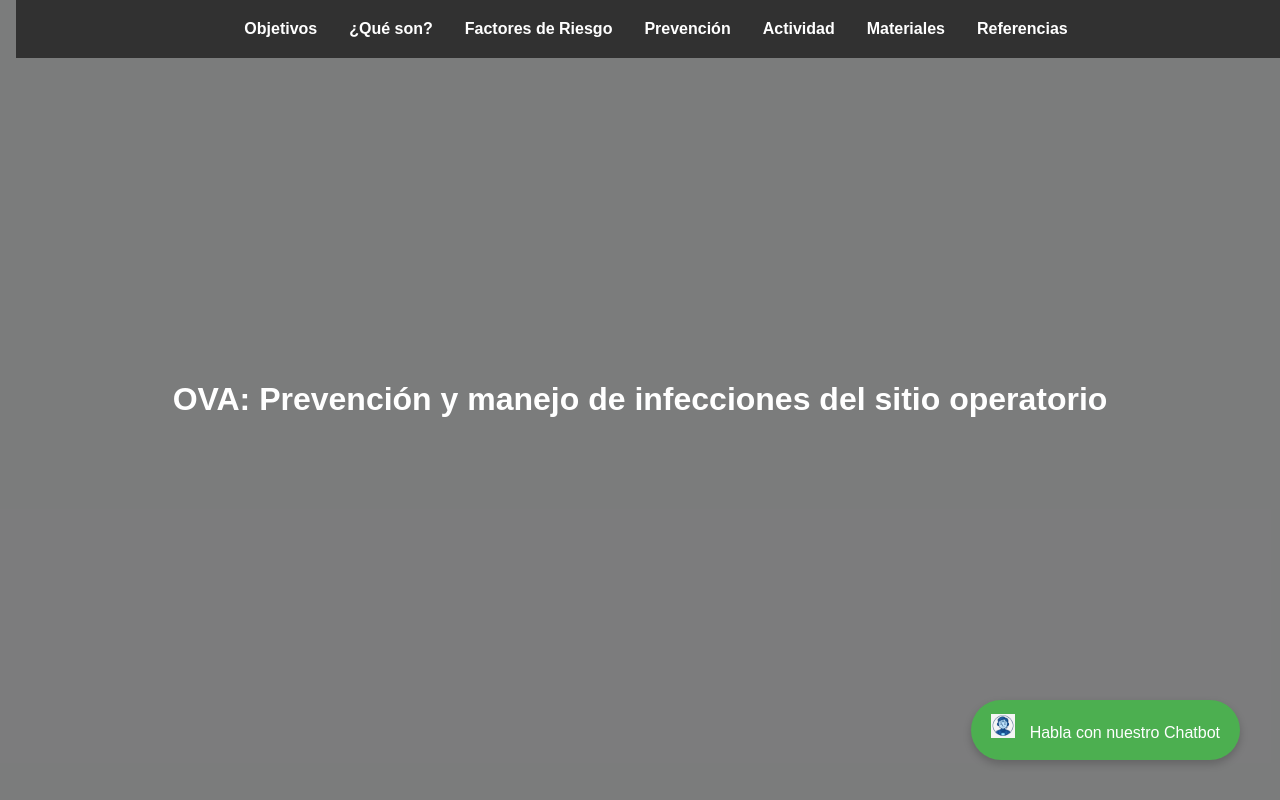
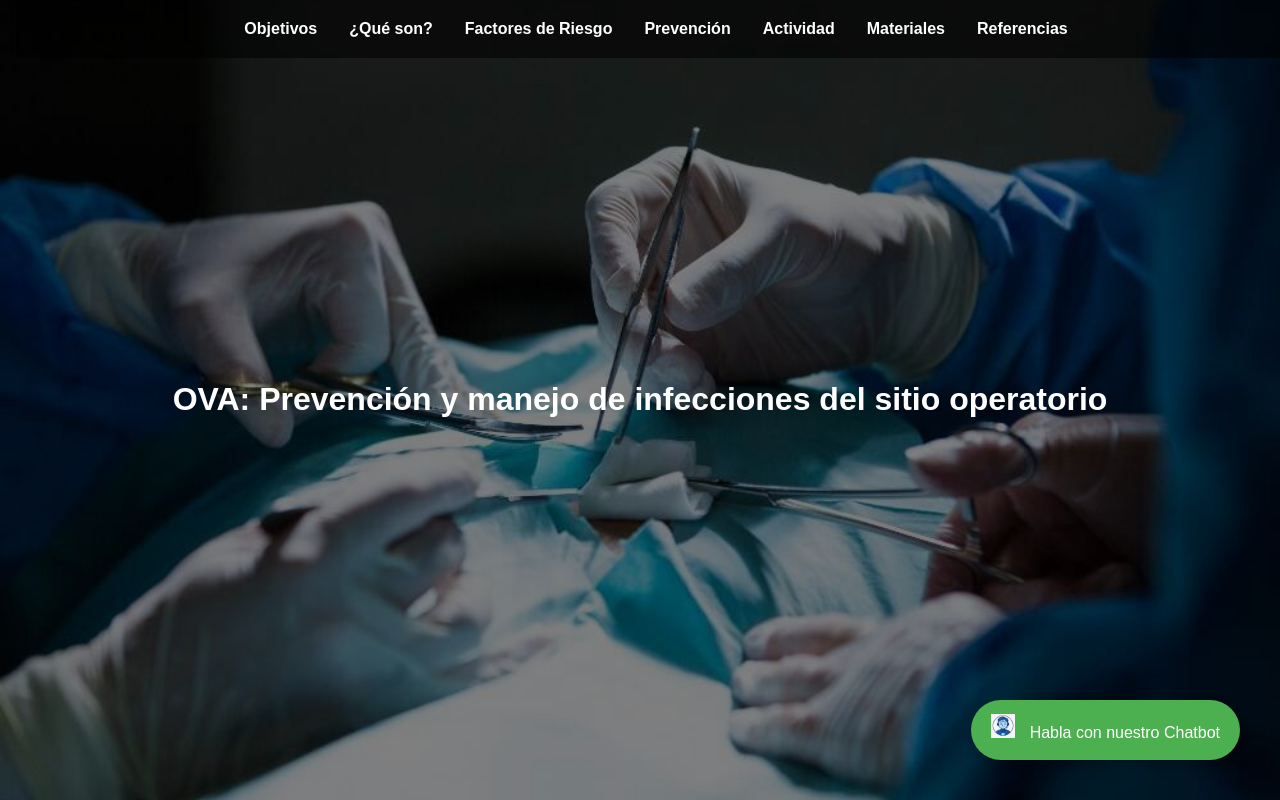
Before and after one commit to patc01/patc01.github.io, a plain HTML site: page index.html in a window 1280 px wide. Shown: the top 800 px of the page. Drawn offline with Linux system fonts and the light colour scheme; files whose address does not match are found by name.

Commit message:
estilos.css

```diff
--- a/estilos.css
+++ b/estilos.css
@@ -9,7 +9,7 @@ body {
 
 header {
     position: relative;
-    background-image: url('img/Imagen de WhatsApp 2025-05-04 a las 01.13.10_16fcfc42.jpg');
+    background-image: url('Imagen%20de%20WhatsApp%202025-05-04%20a%20las%2001.13.10_16fcfc42.jpg');
     background-size: cover;
     background-position: center;
     background-attachment: fixed;
```
